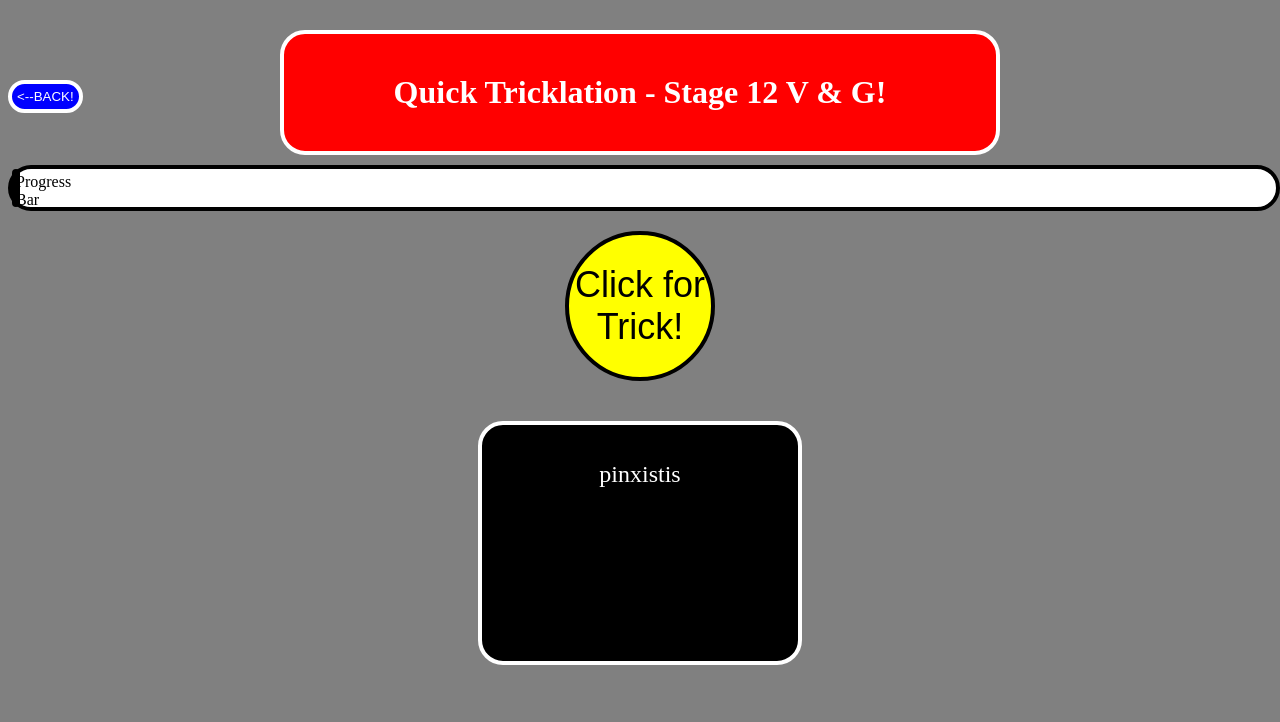
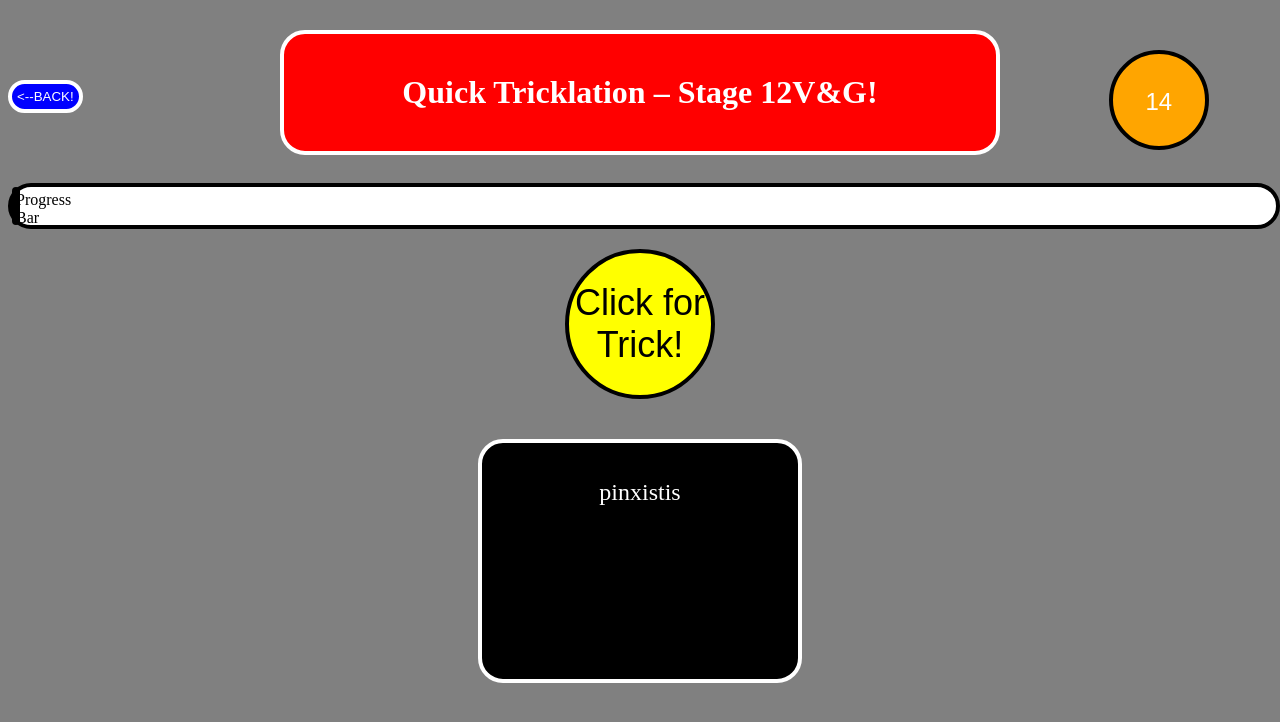
Before and after one commit to ChaseCreative/quickClickStage12V-G, a plain HTML site: page index.html in a window 1280 px wide. Both pictures are taken after a click on the button "Start!". Drawn offline with Linux system fonts and the light colour scheme.

Commit message:
Add files via upload

```diff
--- a/index.html
+++ b/index.html
@@ -21,6 +21,25 @@
   background-color: blue;
   color:white;
 }
+
+#timer{
+  float:right;
+  margin-top:20px;
+  margin-right:5%;
+text-align: center;
+
+  font-size: 150%;
+  width: 100px;
+  height: 100px;
+  border: 4px solid black;
+  border-radius: 75px;
+
+  padding-top: 5px;
+  background-color: orange;
+  color:white;
+
+}
+
 
 .label{
 
@@ -189,10 +208,13 @@ margin-top: 20px;
 
 
 <body class = "body">
-<div >
-  <div><button  id = "backBox"  onclick="restartGame()"><--BACK!</button></div>
-<h1 class="center">Quick Tricklation - Stage 12 V & G!</h1>
-</div>
+  <div >
+    <button  id = "backBox"  onclick="restartGame()"><--BACK!</button>
+    <button id = "timer" disabled>Timer</button>
+    <h1 class="center">Quick Tricklation – Stage 12V&G!</h1>
+    <br>
+    </div>
+
 
 <div id="myProgress">
   <div id="myBar">Progress Bar</div>
@@ -213,6 +235,36 @@ margin-top: 20px;
 
 
 <script>
+
+//Timer variables
+//This sets the countdown at 15 sections
+var timeleft = 15;
+var countdown = setInterval(countDownTimer,1000);
+
+function countDownTimer(){
+
+document.getElementById("timer").style.color = "white";
+		document.getElementById("timer").innerHTML = timeleft;
+  		timeleft -= 1;
+  			if(timeleft <= 0)  {
+    			clearInterval(countdown);
+    			document.getElementById("timer").innerHTML = "Time's Up!";
+					document.getElementById("timer").style.color = "black";
+  }
+
+}
+
+//This stops the timer and resets it to 15 seconds
+function stopTimer() {
+
+  clearInterval(countdown);
+  document.getElementById("timer").innerHTML = "Timer";
+timeleft = 15;
+
+}
+
+stopTimer()
+
 
 /*
 Checklist for adding Progress Bar:
@@ -1960,12 +2012,13 @@ function resetSentence(){
 
     //This sets the colors of box 1 for the first game
       document.getElementById("box1").innerHTML = "Start!"
+      document.getElementById("timer").innerHTML = "Timer"
       document.getElementById("box1").style.background = "yellow";
       document.getElementById("box1").style.color = "black";
       document.getElementById("myBar").style.width = "0";
       width = 0;
 
-
+  stopTimer();
     hideDemo();
     hideDemo2();
     hideBox2();
@@ -1977,12 +2030,24 @@ function resetSentence(){
 
   }
 
-
   var count = 0;
 
 
   resetSentence();
   unHideProgressBar();
+
+  function hideTimer(){
+  document.getElementById("timer").style.display = "none" ;
+}
+
+function unHideTimer(){
+  document.getElementById("timer").style.display = "block" ;
+}
+
+
+ hideTimer();
+hideBackBox();
+
 
 
   function hideBackBox(){
@@ -2160,6 +2225,11 @@ else if (ranSentenceIndx == 4) {
 }
 
 
+unHideTimer();
+unHideBackBox();
+countdown = setInterval(countDownTimer,1000);
+
+
 
     hideBox1();
     unHideBox2();
@@ -2243,6 +2313,9 @@ if (ranSentenceIndx == 0){
 //var ranDirectObject = [[myLatinSentence.accPluralObject(),dirObjComboSing[ranDirObjComboSingIndx][4]],[myLatinSentence.accSingObject(),myTranslation.object]]
 //var ranDirectObjectIndx = Math.floor(Math.random() * ranDirectObject.length);
 
+document.getElementById("timer").style.color = "white";
+stopTimer();
+
 
   unHideBox1();
   hideBox2();
```
